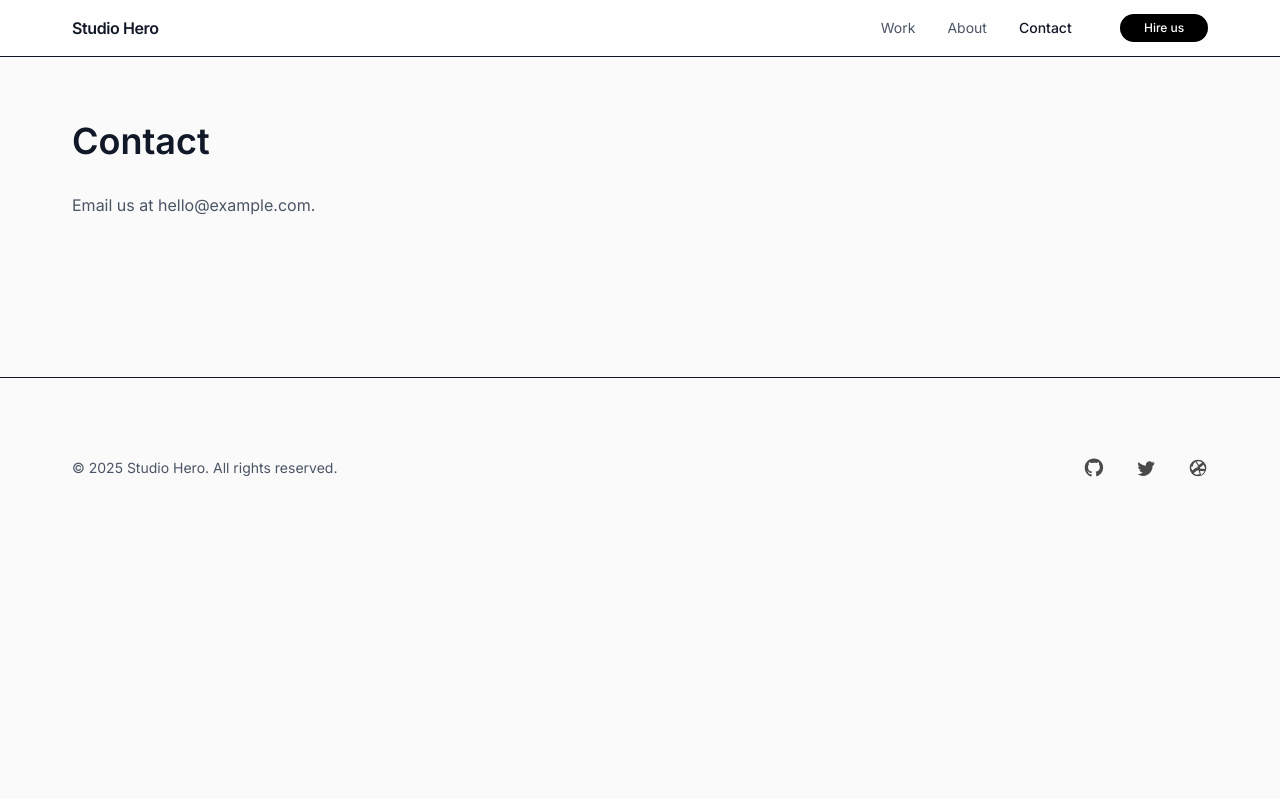
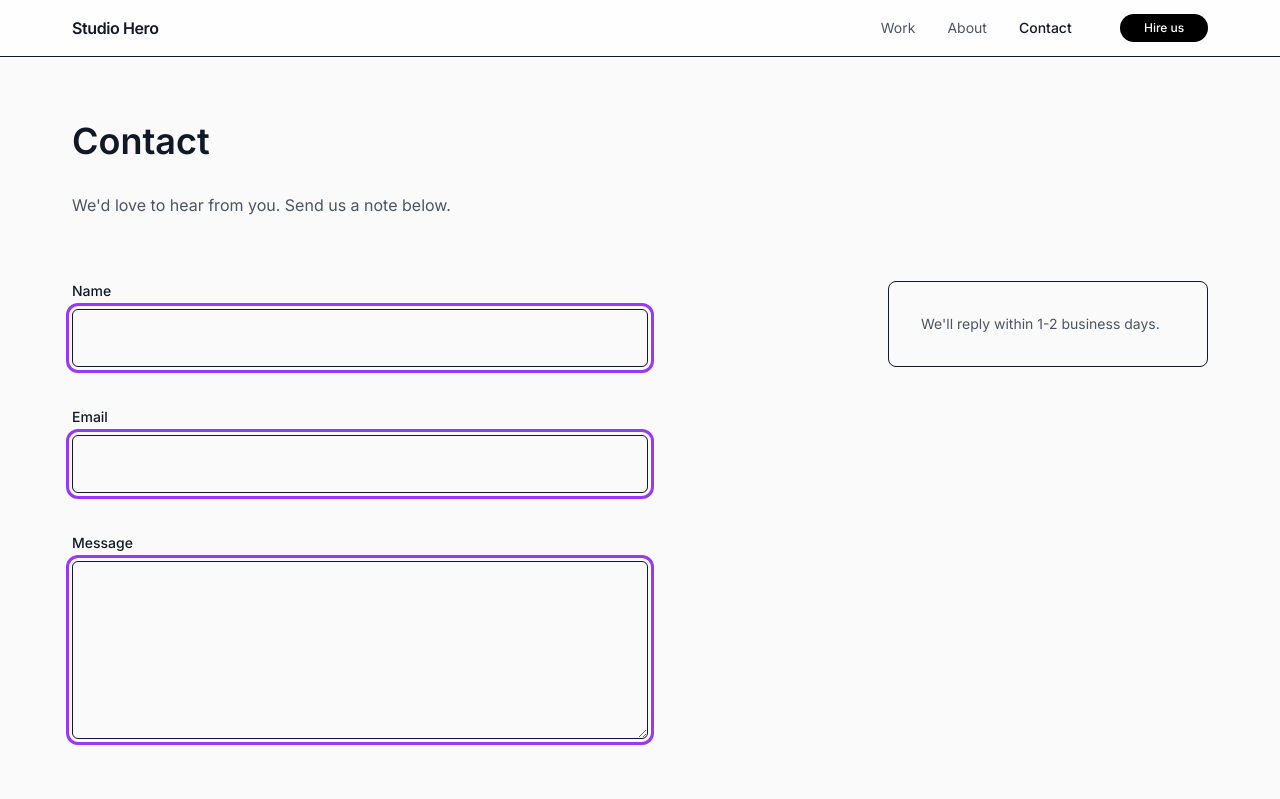
Before and after one commit to Sant0-9/studio-hero, a Next.js app: page /contact in a window 1280 px wide. Shown: the top 799 px of the page. Built offline with nearby package versions, Linux system fonts and the light colour scheme.

Commit message:
feat(contact): add RHF+zod form with honeypot, 800ms simulated submit, success toast and Lottie animation (prefers-reduced-motion safe)

```diff
--- a/app/contact/page.tsx
+++ b/app/contact/page.tsx
@@ -1,10 +1,202 @@
-export const metadata = { title: 'Contact' } as const;
+"use client";
+
+import { useEffect, useMemo, useRef, useState } from "react";
+import { useForm } from "react-hook-form";
+import { z } from "zod";
+import { useReducedMotion, motion } from "framer-motion";
+import Lottie from "lottie-react";
+import { createPortal } from "react-dom";
+import { CheckCircle2 } from "lucide-react";
+import { contactSchema, type ContactInput } from "@/lib/validations";
+
+export const metadata = { title: "Contact" } as const;
 
 export default function ContactPage() {
+  const reduce = useReducedMotion();
+  const [submitted, setSubmitted] = useState(false);
+  const [showToast, setShowToast] = useState(false);
+  const toastTimerRef = useRef<number | null>(null);
+
+  const {
+    register,
+    handleSubmit,
+    setError,
+    formState: { errors, isSubmitting },
+    reset,
+    watch,
+  } = useForm<ContactInput & { company?: string }>({
+    defaultValues: { name: "", email: "", message: "", company: "" },
+    mode: "onBlur",
+  });
+
+  const onSubmit = async (values: ContactInput & { company?: string }) => {
+    // schema validation via zod
+    const parsed = contactSchema.safeParse(values);
+    if (!parsed.success) {
+      parsed.error.issues.forEach((issue) => {
+        const path = issue.path[0] as keyof ContactInput | undefined;
+        if (path) {
+          setError(path as keyof ContactInput, { type: "zod", message: issue.message });
+        }
+      });
+      return;
+    }
+
+    // honeypot filled => treat as spam: pretend success but do nothing visible
+    if (values.company && values.company.length > 0) {
+      await new Promise((r) => setTimeout(r, 800));
+      reset();
+      return;
+    }
+
+    await new Promise((r) => setTimeout(r, 800));
+    setSubmitted(true);
+    setShowToast(true);
+    toastTimerRef.current = window.setTimeout(() => setShowToast(false), 3000);
+    reset({ name: "", email: "", message: "", company: "" });
+  };
+
+  useEffect(() => {
+    return () => {
+      if (toastTimerRef.current) window.clearTimeout(toastTimerRef.current);
+    };
+  }, []);
+
   return (
     <main className="container mx-auto px-4 py-16">
       <h1 className="text-3xl md:text-4xl font-semibold">Contact</h1>
-      <p className="mt-4 max-w-prose text-gray-600">Email us at hello@example.com.</p>
+      <p className="mt-4 max-w-prose text-gray-600">We'd love to hear from you. Send us a note below.</p>
+
+      <div className="mt-8 grid gap-8 md:grid-cols-[1fr_320px]">
+        <section aria-labelledby="contact-form-title">
+          <h2 id="contact-form-title" className="sr-only">Contact form</h2>
+          {!submitted ? (
+            <form onSubmit={handleSubmit(onSubmit)} noValidate className="max-w-xl space-y-5">
+              {/* name */}
+              <div>
+                <label htmlFor="name" className="block text-sm font-medium">Name</label>
+                <input
+                  id="name"
+                  type="text"
+                  autoComplete="name"
+                  className="mt-1 w-full rounded-md border px-3 py-2 focus-ring"
+                  {...register("name")}
+                />
+                {errors.name && <p role="alert" className="mt-1 text-sm text-red-600">{errors.name.message}</p>}
+              </div>
+
+              {/* email */}
+              <div>
+                <label htmlFor="email" className="block text-sm font-medium">Email</label>
+                <input
+                  id="email"
+                  type="email"
+                  autoComplete="email"
+                  className="mt-1 w-full rounded-md border px-3 py-2 focus-ring"
+                  {...register("email")}
+                />
+                {errors.email && <p role="alert" className="mt-1 text-sm text-red-600">{errors.email.message}</p>}
+              </div>
+
+              {/* message */}
+              <div>
+                <label htmlFor="message" className="block text-sm font-medium">Message</label>
+                <textarea
+                  id="message"
+                  rows={6}
+                  className="mt-1 w-full rounded-md border px-3 py-2 focus-ring"
+                  {...register("message")}
+                />
+                {errors.message && <p role="alert" className="mt-1 text-sm text-red-600">{errors.message.message}</p>}
+              </div>
+
+              {/* honeypot - visually hidden */}
+              <div aria-hidden="true" className="hidden">
+                <label htmlFor="company">Company</label>
+                <input id="company" type="text" tabIndex={-1} autoComplete="off" {...register("company")} />
+              </div>
+
+              <div className="pt-2">
+                <button
+                  type="submit"
+                  disabled={isSubmitting}
+                  className="inline-flex items-center justify-center rounded-md bg-black px-4 py-2 text-white disabled:opacity-50"
+                >
+                  {isSubmitting ? "Sending…" : "Send message"}
+                </button>
+              </div>
+            </form>
+          ) : (
+            <SuccessState reduce={!!reduce} />
+          )}
+        </section>
+
+        <aside className="order-first md:order-last">
+          <div className="rounded-lg border bg-card p-4">
+            <p className="text-sm text-gray-600">We'll reply within 1-2 business days.</p>
+          </div>
+        </aside>
+      </div>
+
+      {showToast && typeof window !== "undefined" && document.getElementById("toast-root")
+        ? createPortal(
+            <Toast>Message sent successfully</Toast>,
+            document.getElementById("toast-root") as HTMLElement
+          )
+        : null}
     </main>
   );
 }
+
+function Toast({ children }: { children: React.ReactNode }) {
+  return (
+    <div className="rounded-md bg-black text-white px-3 py-2 shadow-lg">
+      <div className="flex items-center gap-2">
+        <CheckCircle2 size={18} className="text-green-400" />
+        <span className="text-sm">{children}</span>
+      </div>
+    </div>
+  );
+}
+
+function SuccessState({ reduce }: { reduce: boolean }) {
+  const lottieData = useMemo(() => import("@/lib/lottie/success.json"), []);
+  return (
+    <div className="max-w-xl rounded-lg border bg-card p-6">
+      <div className="flex items-center gap-3">
+        {reduce ? (
+          <CheckCircle2 className="text-green-600" size={28} />
+        ) : (
+          <LottieWrapper dataPromise={lottieData} />
+        )}
+        <div>
+          <h3 className="text-lg font-medium">Thanks! We got your message.</h3>
+          <p className="text-sm text-gray-600">We'll be in touch shortly.</p>
+        </div>
+      </div>
+    </div>
+  );
+}
+
+function LottieWrapper({ dataPromise }: { dataPromise: Promise<{ default: unknown }> }) {
+  const [data, setData] = useState<unknown | null>(null);
+  useEffect(() => {
+    let mounted = true;
+    dataPromise.then((m) => {
+      if (mounted) setData(m.default);
+    });
+    return () => {
+      mounted = false;
+    };
+  }, [dataPromise]);
+
+  if (!data) return (
+    <motion.div className="h-7 w-7 rounded-full bg-green-100" initial={{ scale: 0.8, opacity: 0 }} animate={{ scale: 1, opacity: 1 }} />
+  );
+
+  return (
+    <div className="h-10 w-10">
+      <Lottie animationData={data as object} loop={false} autoplay style={{ height: "100%", width: "100%" }} />
+    </div>
+  );
+}
--- /dev/null
+++ b/lib/lottie/success.json
@@ -0,0 +1,62 @@
+{
+  "v": "5.7.4",
+  "fr": 60,
+  "ip": 0,
+  "op": 60,
+  "w": 64,
+  "h": 64,
+  "nm": "success-check",
+  "ddd": 0,
+  "assets": [],
+  "layers": [
+    {
+      "ddd": 0,
+      "ind": 1,
+      "ty": 4,
+      "nm": "check",
+      "sr": 1,
+      "ks": {
+        "o": { "a": 0, "k": 100 },
+        "r": { "a": 0, "k": 0 },
+        "p": { "a": 0, "k": [32, 32, 0] },
+        "a": { "a": 0, "k": [0, 0, 0] },
+        "s": { "a": 0, "k": [100, 100, 100] }
+      },
+      "shapes": [
+        {
+          "ty": "sh",
+          "nm": "path",
+          "ks": {
+            "a": 1,
+            "k": [
+              {
+                "i": { "x": 0.7, "y": 1 },
+                "o": { "x": 0.3, "y": 0 },
+                "t": 0,
+                "s": [
+                  { "i": [], "o": [], "v": [ [-10, 0], [0, 0], [0, 0] ], "c": false }
+                ]
+              },
+              {
+                "t": 30,
+                "s": [
+                  { "i": [], "o": [], "v": [ [-10, 0], [ -2, 8], [12, -8] ], "c": false }
+                ]
+              }
+            ]
+          }
+        },
+        {
+          "ty": "st",
+          "c": { "a": 0, "k": [0.2, 0.8, 0.2, 1] },
+          "o": { "a": 0, "k": 100 },
+          "w": { "a": 0, "k": 6 },
+          "lc": 2,
+          "lj": 2
+        },
+        { "ty": "tr", "p": { "a": 0, "k": [0, 0] }, "a": { "a": 0, "k": [0, 0] }, "s": { "a": 0, "k": [100, 100] }, "r": { "a": 0, "k": 0 }, "o": { "a": 0, "k": 100 } }
+      ],
+      "ao": 0
+    }
+  ]
+}
--- a/lib/validations.ts
+++ b/lib/validations.ts
@@ -4,6 +4,8 @@ export const contactSchema = z.object({
   name: z.string().min(2, "Please enter your full name"),
   email: z.string().email("Please enter a valid email"),
   message: z.string().min(10, "Tell us a bit more (min 10 chars)").max(2000),
+  // honeypot: must remain empty; bots often fill this
+  company: z.string().max(0).optional(),
 });
 
 export type ContactInput = z.infer<typeof contactSchema>;
```
